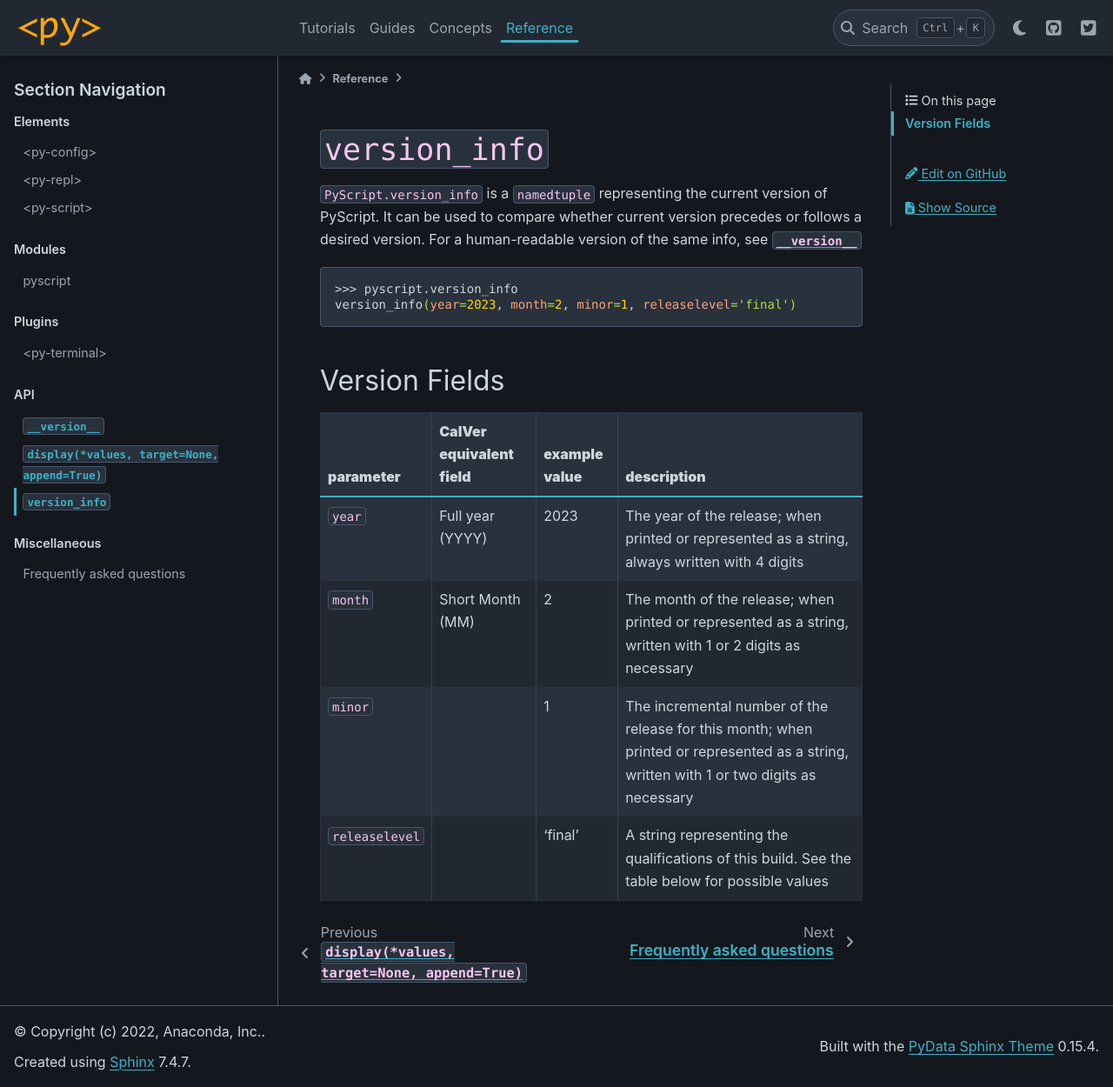
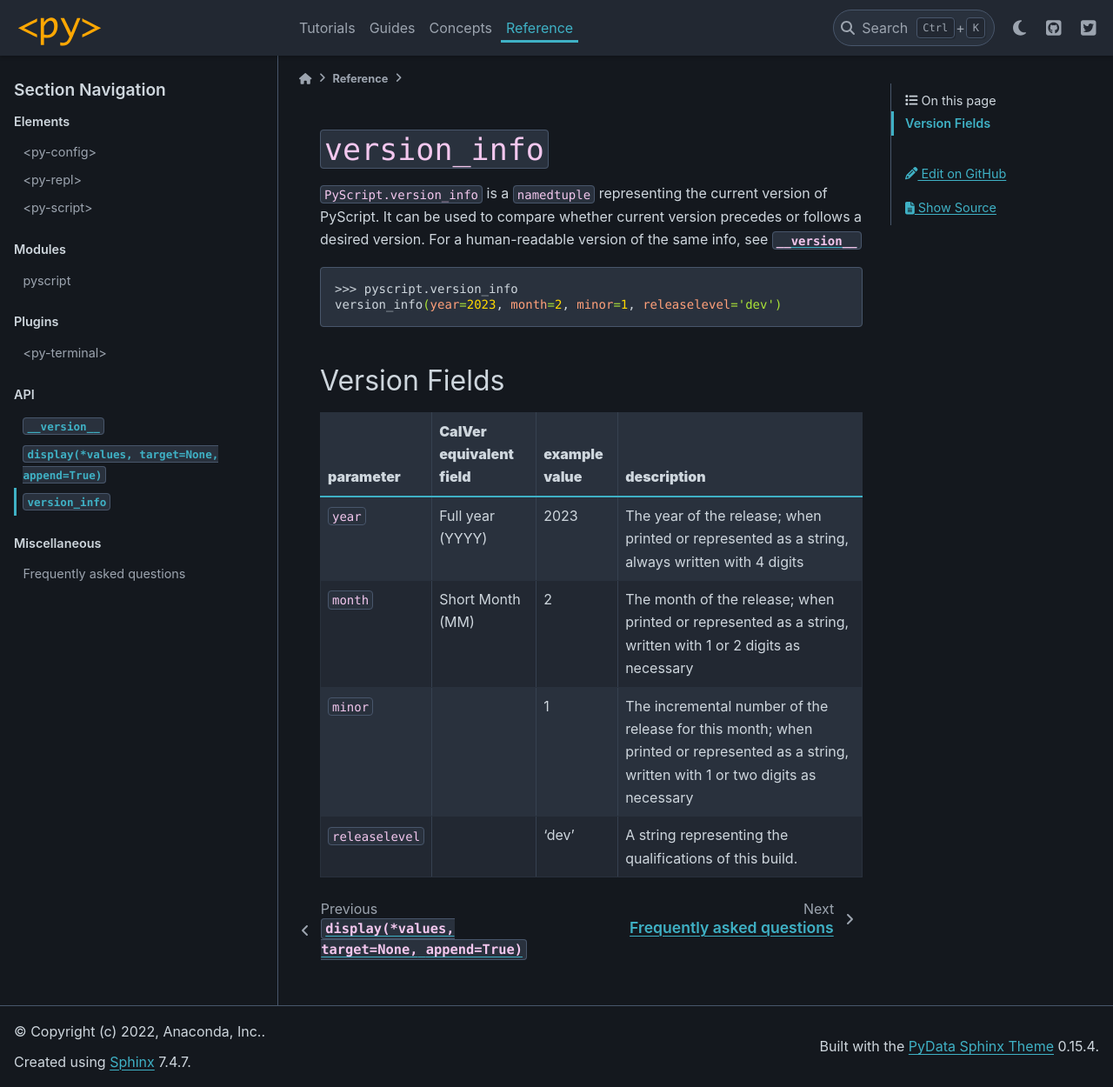
Before and after one commit to pyscript/pyscript, a Sphinx documentation site: the page built from docs/reference/API/versIon_info.md, in a window 1280 px wide and 1250 px high. Shown: the whole window at 87% size. Built offline with Sphinx 7.4.7 and the PyData theme 0.15.4, drawn with Linux system fonts in a browser that asks for light colours.

Commit message:
Docs fixes

````diff
--- a/docs/reference/API/versIon_info.md
+++ b/docs/reference/API/versIon_info.md
@@ -4,7 +4,7 @@
 
 ```sh
 >>> pyscript.version_info
-version_info(year=2023, month=2, minor=1, releaselevel='final')
+version_info(year=2023, month=2, minor=1, releaselevel='dev')
 ```
 
 ## Version Fields
@@ -13,4 +13,4 @@
 | `year`          | Full year (YYYY)        | 2023          | The year of the release; when printed or represented as a string, always written with 4 digits                                           |
 | `month`         | Short Month (MM)        | 2             | The month of the release; when printed or represented as a string, written with 1 or 2 digits as necessary                               |
 | `minor`         |                  | 1             | The incremental number of the release for this month; when printed or represented as a string, written with 1 or two digits as necessary |
-| `releaselevel` |                         | 'final'       | A string representing the qualifications of this build. See the table below for possible values                                          |
+| `releaselevel` |                         | 'dev'       | A string representing the qualifications of this build.                                          |
````
Also changed, not shown: docs/reference/API/__version__.md (+1 -1 lines).
